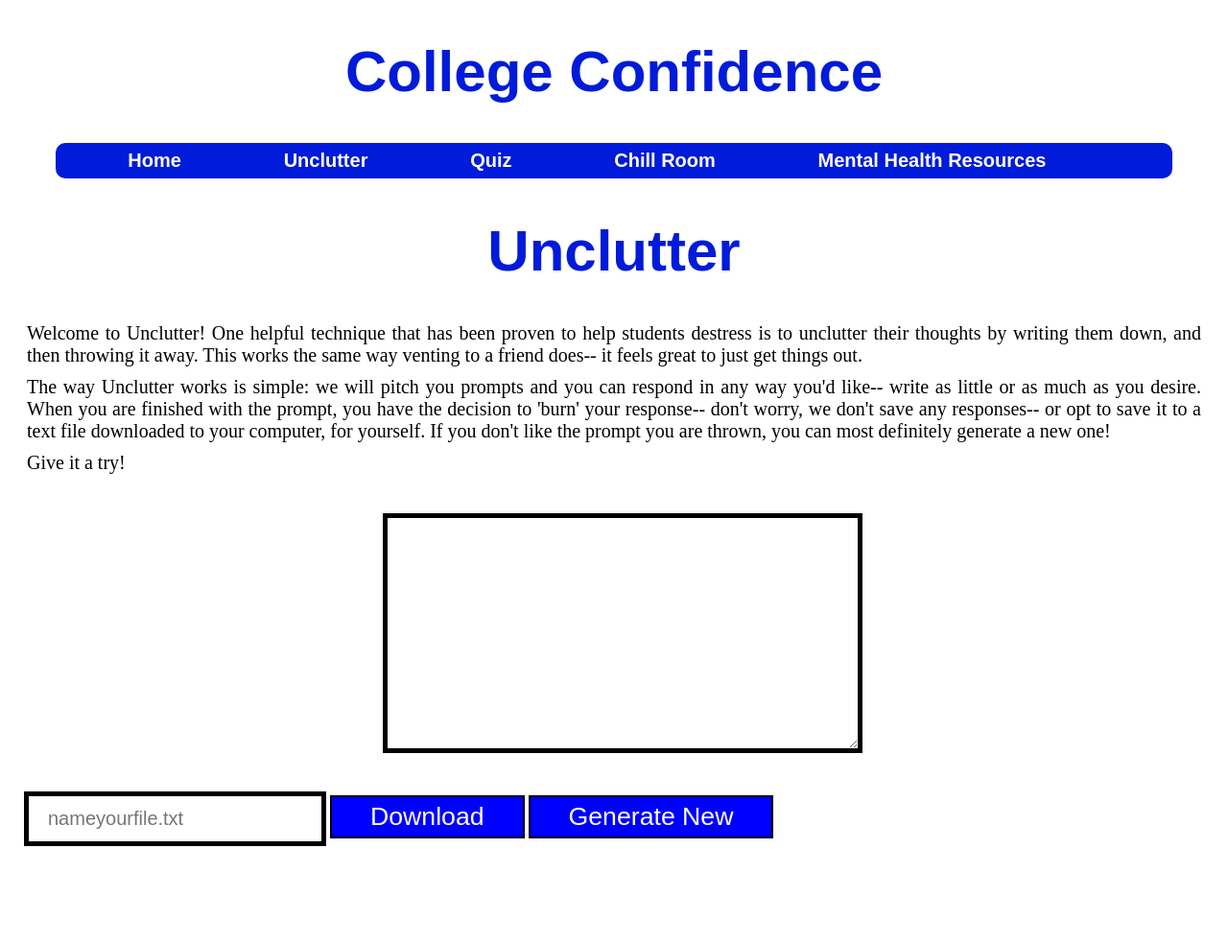
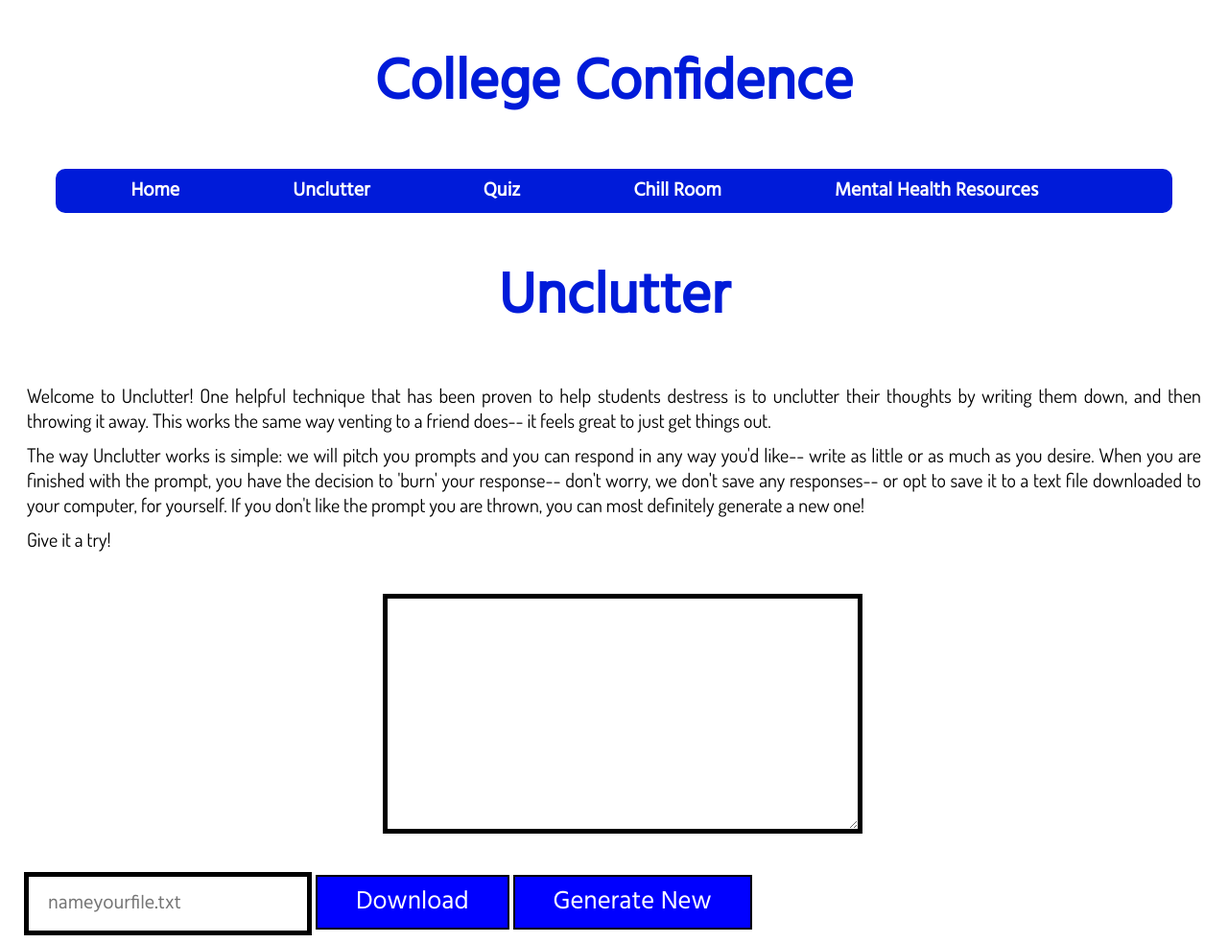
Before and after one commit to hanawahi/cssi_2017, a Python web app: template group-project/templates/ventbot.html in a window 1280 px wide. Shown: the whole page at 96% size. Before the commit the page ends 882 px from the top, so only its background shows below. Run offline with Jinja, Linux system fonts and the light colour scheme; the template is opened without the code that fills it, so the values that code supplies are empty.

Commit message:
edited fonts

```diff
--- a/group-project/resources/aesthetic.css
+++ b/group-project/resources/aesthetic.css
@@ -1,3 +1,5 @@
+@import url('https://fonts.googleapis.com/css?family=Cabin|Hind|Dosis');
+
 h1 {
   color: #001BD9;
   text-align: center;
--- a/group-project/templates/ventbot.html
+++ b/group-project/templates/ventbot.html
@@ -3,11 +3,14 @@
 <html>
   <head>
     <title>VentBot</title>
-    <link rel = "stylesheet" href = "resources/aesthetic.css">
+    <link rel = "stylesheet" href = "../resources/aesthetic.css">
     <!--Link template, scripts (js), and styles here. --->
     <script src="https://ajax.googleapis.com/ajax/libs/jquery/2.2.4/jquery.min.js"></script>
     <script type="text/javascript" src="../resources/textbox.js"></script>
 
+    <style>
+@import url('https://fonts.googleapis.com/css?family=Cabin|Hind|Dosis');
+    </style>
 
   </head>
 
```
